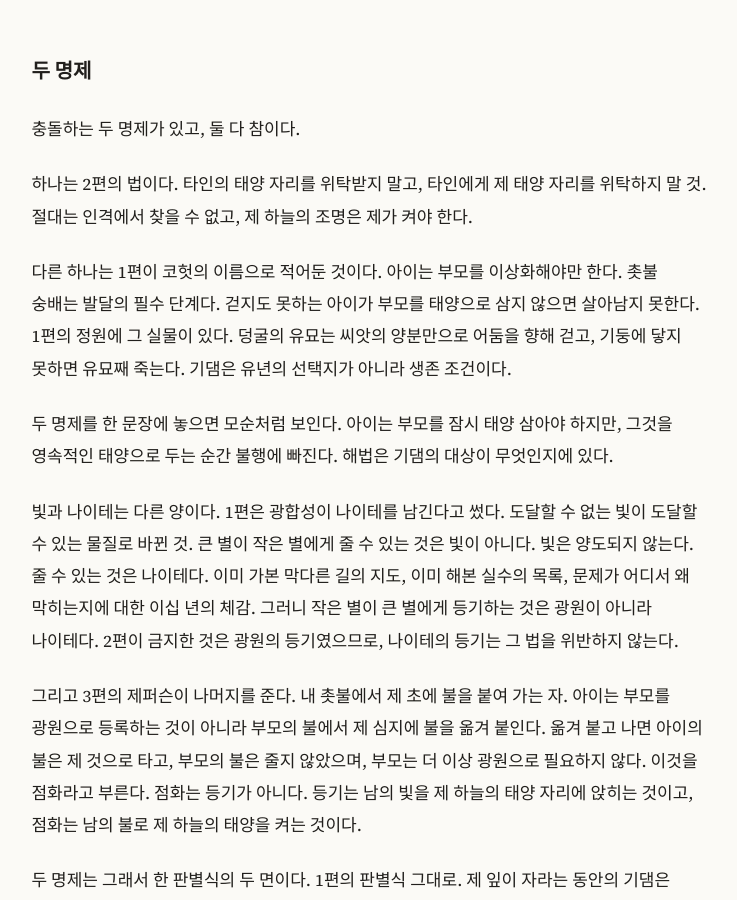
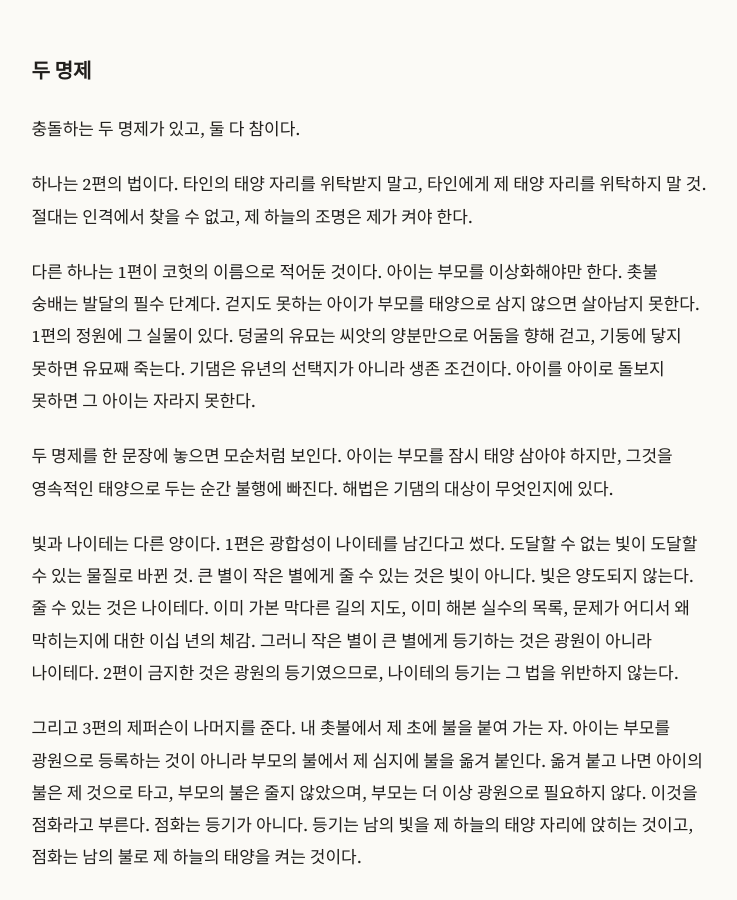
Before and after one commit to nonasking/essays, a Jekyll site: the page built from ignition/index.md, in a window 1280 px wide and 900 px high, scrolled down 766 px. Shown: the whole window, without its empty margins (271-1008 px from the left). Built offline with Jekyll 4.4.1, drawn with Linux system fonts in a browser that asks for light colours.

Commit message:
Ignition: add one sentence to Two Propositions (KR/EN)
Co-Authored-By: Claude Fable 5.1 <noreply@anthropic.com>
Claude-Session: https://claude.ai/code/session_011vhxR3J5HmTu54xFkPRN6u

```diff
--- a/ignition/index.md
+++ b/ignition/index.md
@@ -27,7 +27,7 @@ description: 재는 남고 별은 탄다. 받은 불을 옮기고 손을 떼는
 
 하나는 2편의 법이다. 타인의 태양 자리를 위탁받지 말고, 타인에게 제 태양 자리를 위탁하지 말 것. 절대는 인격에서 찾을 수 없고, 제 하늘의 조명은 제가 켜야 한다.
 
-다른 하나는 1편이 코헛의 이름으로 적어둔 것이다. 아이는 부모를 이상화해야만 한다. 촛불 숭배는 발달의 필수 단계다. 걷지도 못하는 아이가 부모를 태양으로 삼지 않으면 살아남지 못한다. 1편의 정원에 그 실물이 있다. 덩굴의 유묘는 씨앗의 양분만으로 어둠을 향해 걷고, 기둥에 닿지 못하면 유묘째 죽는다. 기댐은 유년의 선택지가 아니라 생존 조건이다.
+다른 하나는 1편이 코헛의 이름으로 적어둔 것이다. 아이는 부모를 이상화해야만 한다. 촛불 숭배는 발달의 필수 단계다. 걷지도 못하는 아이가 부모를 태양으로 삼지 않으면 살아남지 못한다. 1편의 정원에 그 실물이 있다. 덩굴의 유묘는 씨앗의 양분만으로 어둠을 향해 걷고, 기둥에 닿지 못하면 유묘째 죽는다. 기댐은 유년의 선택지가 아니라 생존 조건이다. 아이를 아이로 돌보지 못하면 그 아이는 자라지 못한다.
 
 두 명제를 한 문장에 놓으면 모순처럼 보인다. 아이는 부모를 잠시 태양 삼아야 하지만, 그것을 영속적인 태양으로 두는 순간 불행에 빠진다. 해법은 기댐의 대상이 무엇인지에 있다.
 
```
Also changed, not shown: ignition/en.md (+1 -1 lines), 2 other files.
